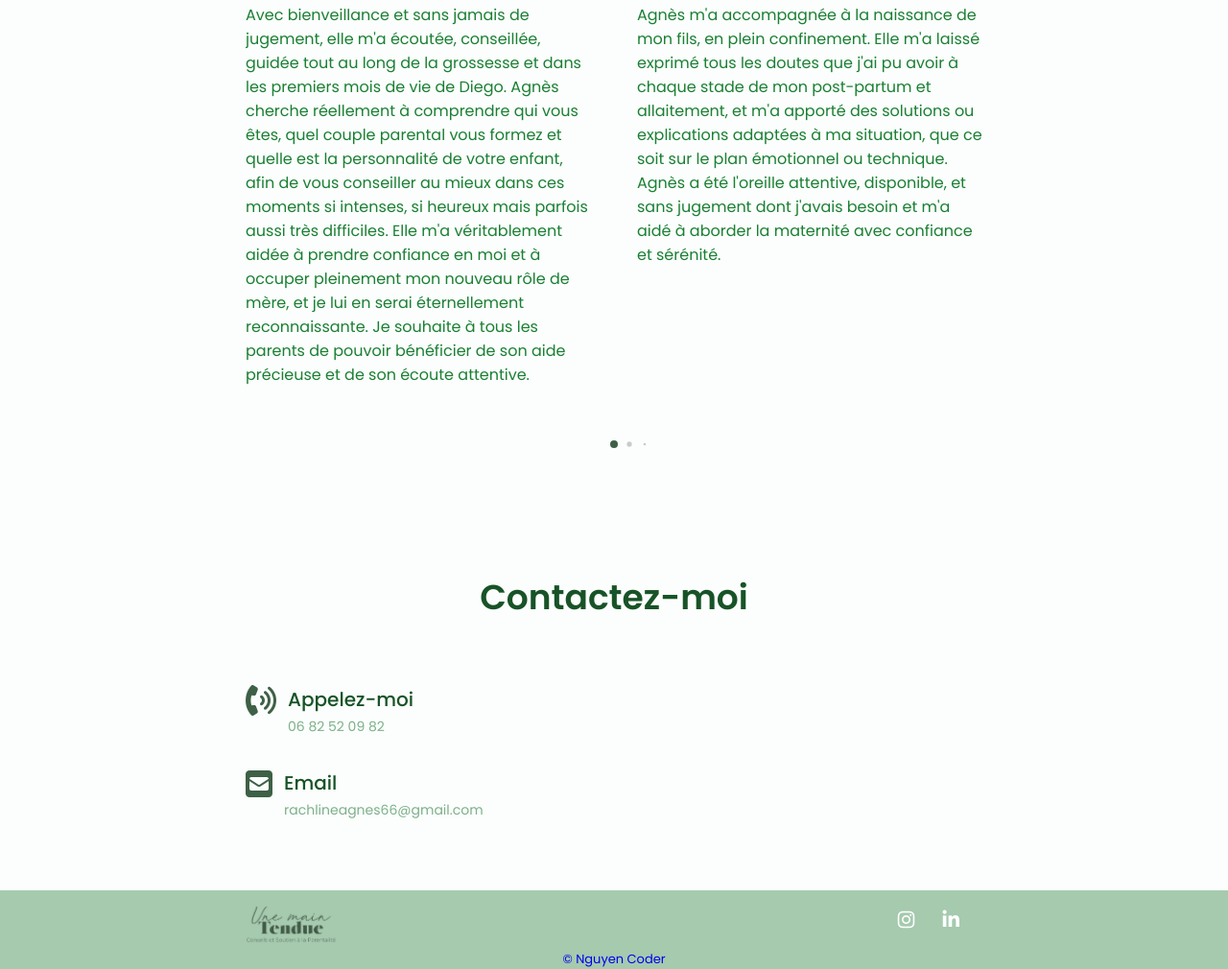
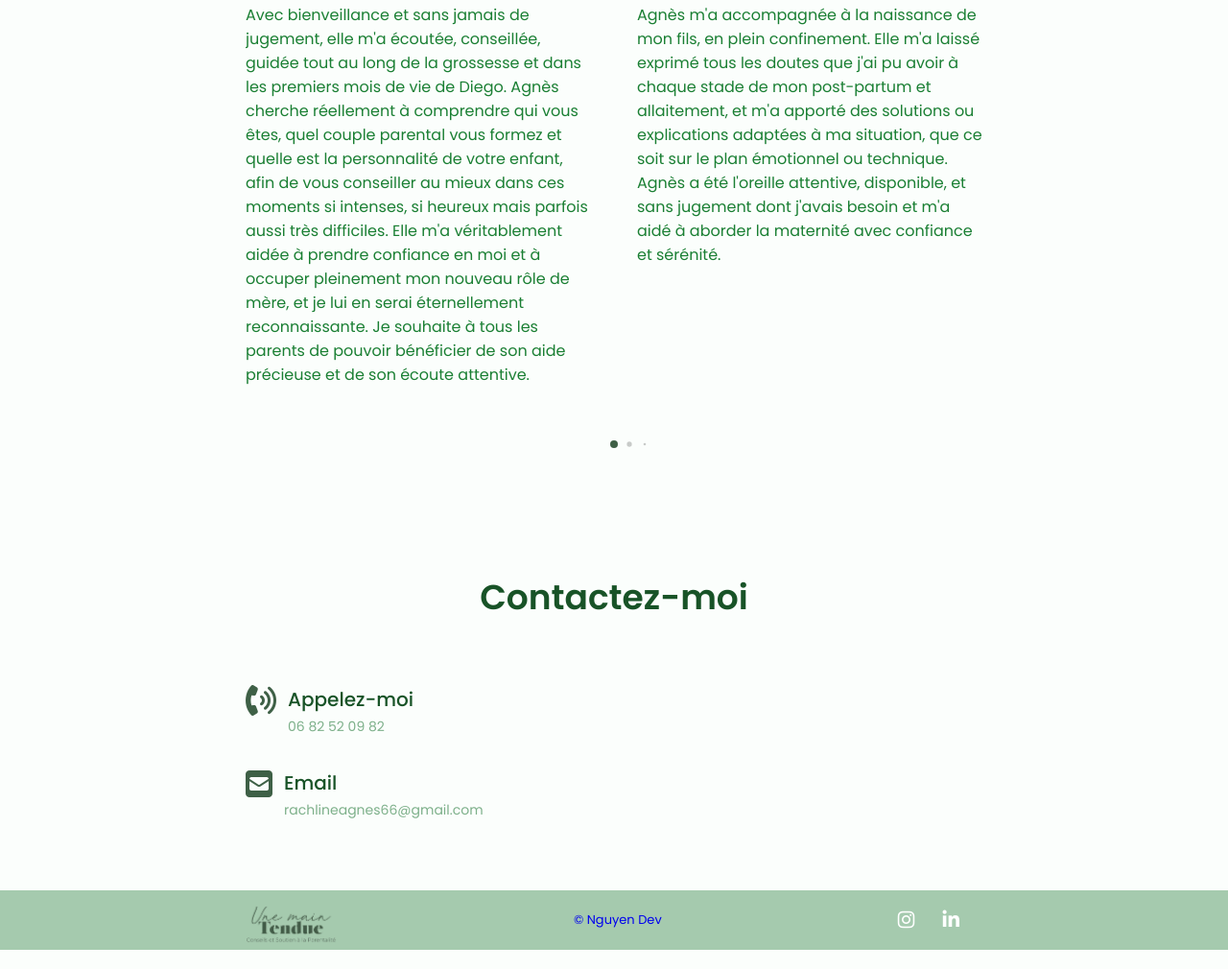
Before and after one commit to mrnguyencoder/unemaintendue-conseils.fr, a plain HTML site: page index.html in a window 1280 px wide. Shown: the part 3703-4713 px from the top of the page at 96% size. Drawn offline with nearby package versions, Linux system fonts and the light colour scheme.

Commit message:
animation

```diff
--- a/assets/css/styles.css
+++ b/assets/css/styles.css
@@ -832,6 +832,7 @@ img {
 /*==================== FOOTER ====================*/
 .footer {
   padding-top: 0.5rem;
+  ;
 }
 
 .footer__container {
@@ -839,7 +840,7 @@ img {
   display: flex;
   flex-direction: row;
   justify-content: space-between;
-  align-items: center;
+  align-items: center
 }
 
 .footer__bg {
@@ -868,10 +869,10 @@ img {
   color: var(--first-color-lighter);
 }
 
-.footer__copy {
+.footer__dev {
   font-size: var(--smaller-font-size);
   text-align: center;
-  color: var(--text-color-light);
+  color: #61DBFB;
 }
 
 .footer__subtitle, .footer__link, .footer__social {
--- a/index.html
+++ b/index.html
@@ -782,11 +782,15 @@
     <footer class="footer">
         <div class="footer__bg">
             <div class="footer__container container">
-                <a href="#accueil" class="footer__logo">
+                <a data-aos="zoom-in-right" href="#accueil" class="footer__logo">
                     <img src="assets/img/unemaintendue.png" alt="unemaintendue">
                 </a>
 
-                <div class="footer__socials">
+                <div data-aos="zoom-out" class="footer__dev">
+                    <a href="#" target="_blank" >&#169; Nguyen Dev</a>
+                </div>
+
+                <div data-aos="zoom-in-left" class="footer__socials">
                     <a href="https://www.instagram.com/une.main.tendue/" target="_blank" class="footer__social">
                         <i class="fa-brands fa-instagram"></i>
                     </a>
@@ -795,9 +799,7 @@
                     </a>
                 </div>
             </div>
-            <div class="footer__copy">
-                <a href="#" target="_blank" >&#169; Nguyen Coder</a>
-            </div>
+
 
         </div>
     </footer>
```
